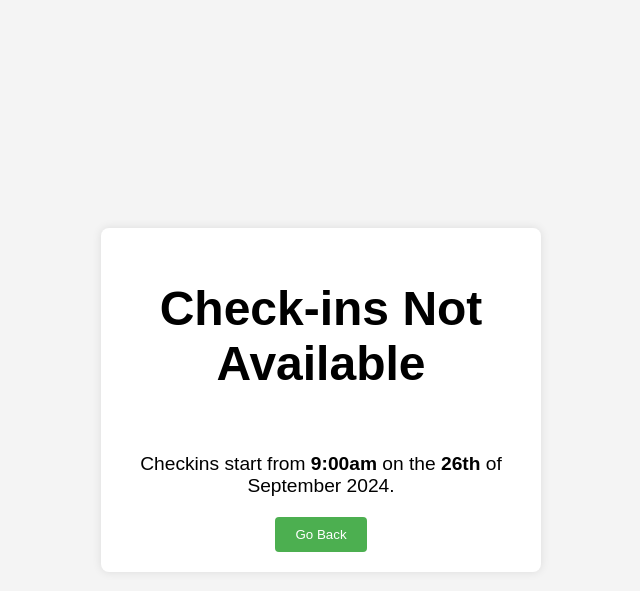
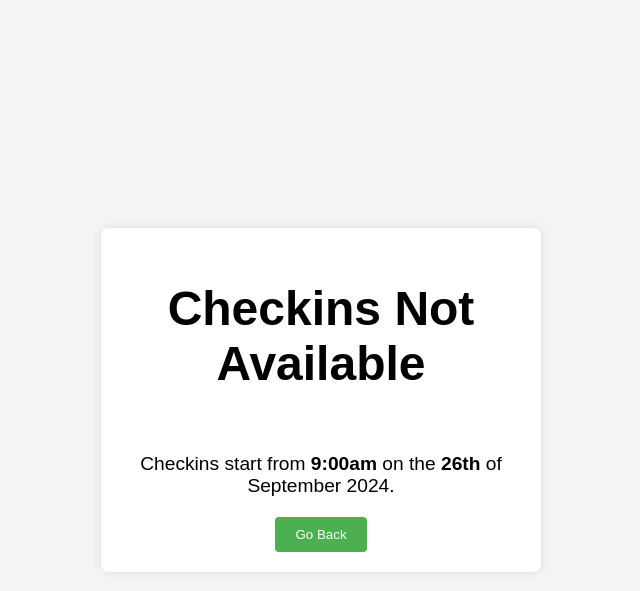
Before and after one commit to KenEkanem/CheckinApp, a Flask app: template templates/date_checkin.html in a window 1280 px wide. Shown: the top 591 px of the page, without its empty margins (319-959 px from the left). Run offline with Flask 3, Linux system fonts and the light colour scheme; the template is opened without the code that fills it, so the values that code supplies are empty.

Commit message:
update date on dev

```diff
--- a/templates/date_checkin.html
+++ b/templates/date_checkin.html
@@ -56,7 +56,7 @@
     <div class="container">
         <div class="header">
             <div class="message">
-                <h1>Check-ins Not Available</h1>
+                <h1>Checkins Not Available</h1>
             </div>
         </div>
         <p>Checkins start from <strong> 9:00am</strong> on the <strong>26th</strong> of September 2024.</p>
```
